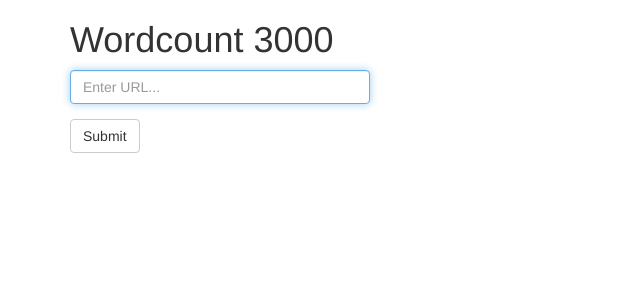
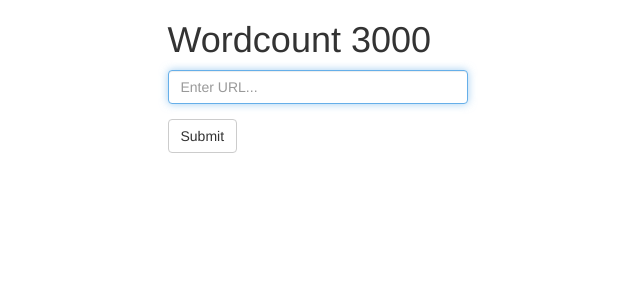
Before and after one commit to tmclean/flask-by-example, a Flask app: page / in a window 1280 px wide. Shown: the top 300 px of the page, without its empty margins (0-640 px from the left). Run offline with Flask 2, Linux system fonts and the light colour scheme; some libraries are stand-ins or nearby versions.

Commit message:
Fixed bootstrap url and layout issues

```diff
--- a/templates/index.html
+++ b/templates/index.html
@@ -3,10 +3,12 @@
    <head>
       <title>Wordcount</title>
       <meta name="viewport" content="width=device-width, initial-scale=1.0">
-      <link href="//netdna.bootstrapcdn.com/3.3.6/css/bootstrap.min.css" rel="stylesheet" media="screen">
+      <link href="//netdna.bootstrapcdn.com/bootstrap/3.3.6/css/bootstrap.min.css" rel="stylesheet" media="screen">
    </head>
    <body>
       <div class="container">
+         <div class="row">
+            <div class="col-sm-5 col-sm-offset-1">
                <h1>Wordcount 3000</h1>
                <form role="form" method="POST" action="/">
                   <div class="form-group">
@@ -41,7 +43,9 @@
                </div>
                {% endif %}
             </div>
+         </div>
+      </div>
       <script src="//code.jquery.com/jquery-2.2.1.min.js"></script>
-      <script src="//netdna.bootstrapcdn.com/3.3.6/js/bootstrap.min.js"></script>
+      <script src="//netdna.bootstrapcdn.com/bootstrap/3.3.6/js/bootstrap.min.js"></script>
    </body>
 </html>
```
Lines whose indentation alone changed are shown as unchanged.
